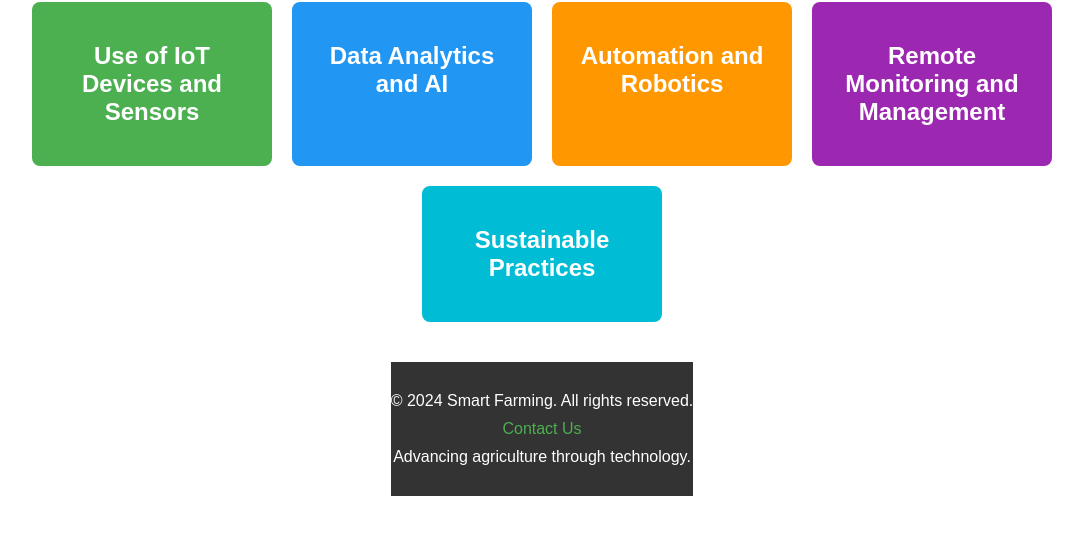
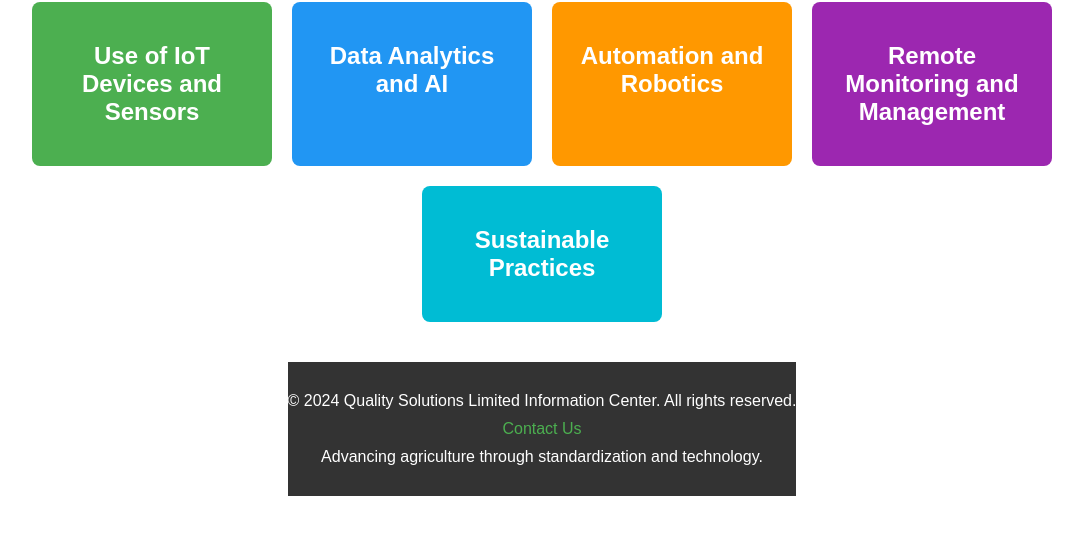
Before and after one commit to gladstone28/Smart-Farmin, a plain HTML site: page index.html in a window 1280 px wide. Shown: the part 98-632 px from the top of the page, without its empty margins (98-1181 px from the left). Drawn offline with Linux system fonts and the light colour scheme.

Commit message:
modify contact.html and index.html files for submission of form

```diff
--- a/index.html
+++ b/index.html
@@ -29,9 +29,9 @@
     </div>
     <footer>
         <div class="footer-content">
-            <p>&copy; 2024 Smart Farming. All rights reserved.</p>
+            <p>&copy; 2024 Quality Solutions Limited Information Center. All rights reserved.</p>
             <p><a href="contact.html">Contact Us</a></p>
-            <p>Advancing agriculture through technology.</p>
+            <p>Advancing agriculture through standardization and technology.</p>
         </div>
     </footer>
 
```
Also changed, not shown: contact.html (+7 -2 lines).
